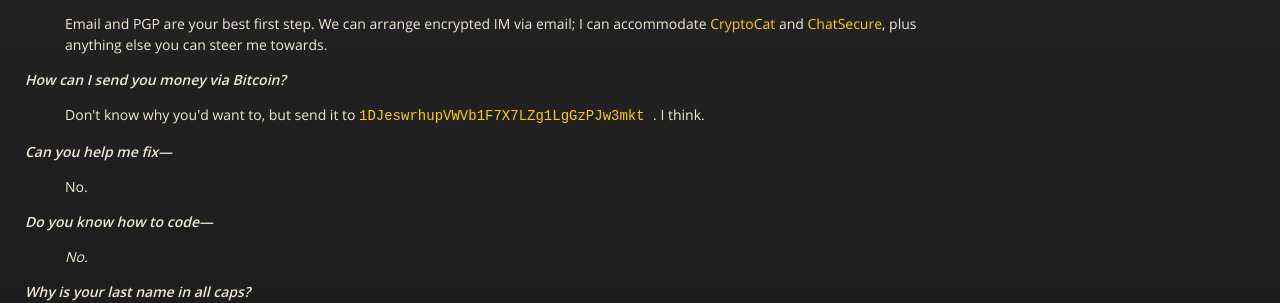
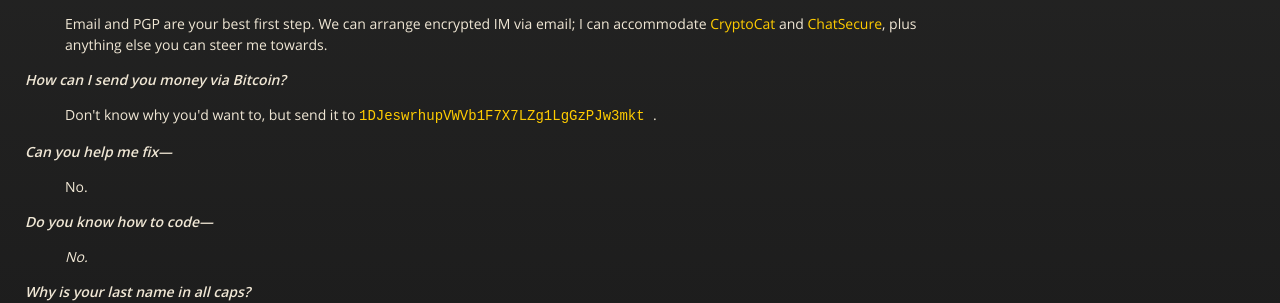
Before and after one commit to goltz20707/goltz20707.github.io, a Jekyll site: the page built from FAQ.html, in a window 1280 px wide. Shown: the part 514-817 px from the top of the page. Built offline with Jekyll 4.4.1, drawn with Linux system fonts in a browser that asks for light colours.

Commit message:
Trying to update bitcoin portion of FAQ.

```diff
--- a/FAQ.html
+++ b/FAQ.html
@@ -44,8 +44,7 @@ title: "goltz20707: FAQ"
 
       <dt id="bitcoin">How can I send you money via Bitcoin?</dt>
       <dd>Don't know why you'd want to, but send it to
-	<span class="bitcoin"><a href="https://blockchain.info/address/{% include bitcoin-addr.html %}">{% include bitcoin-addr.html %}</a></span>.
-	I think.</dd>
+	<span class="bitcoin"><a href="https://blockchain.info/address/{% include bitcoin-addr.html %}">{% include bitcoin-addr.html %}</a></span>.</dd>
 
       <dt id="fix_this">Can you help me fix&mdash;</dt>
       <dd>No.</dd>
```
